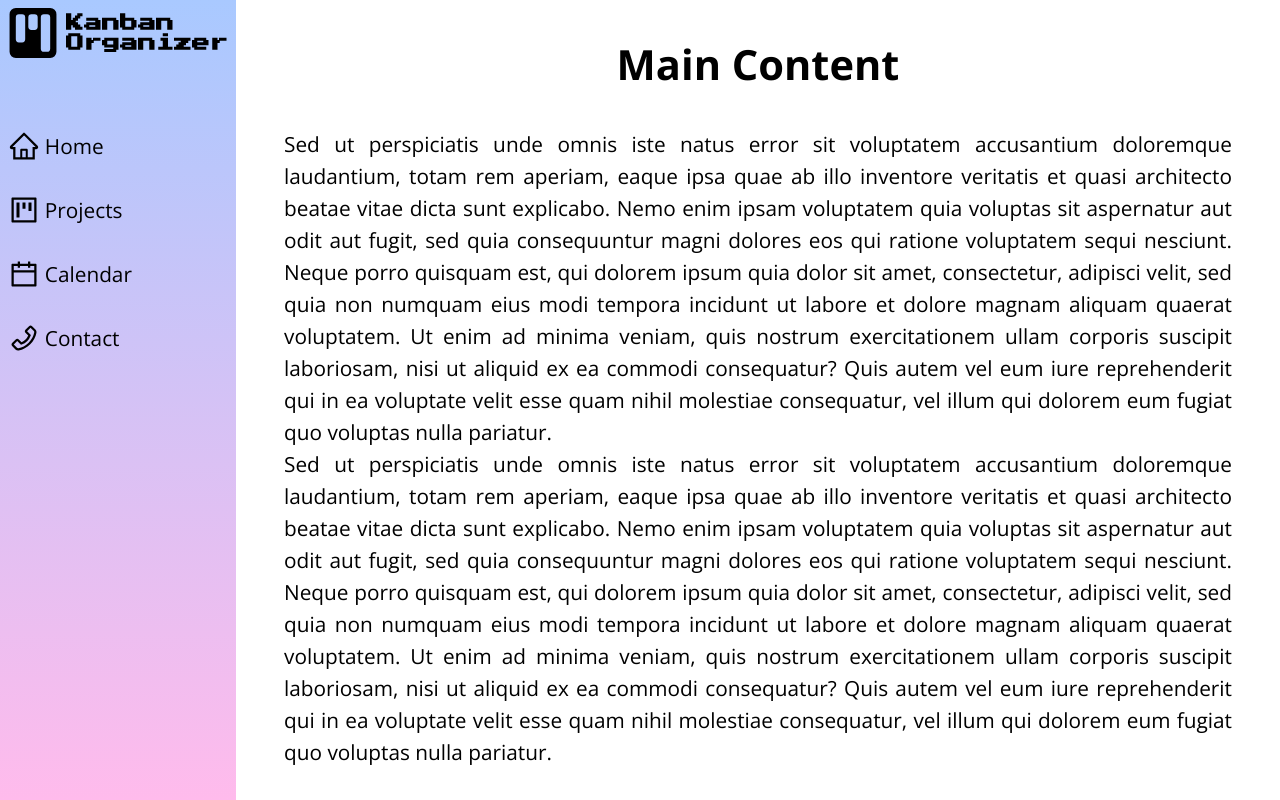
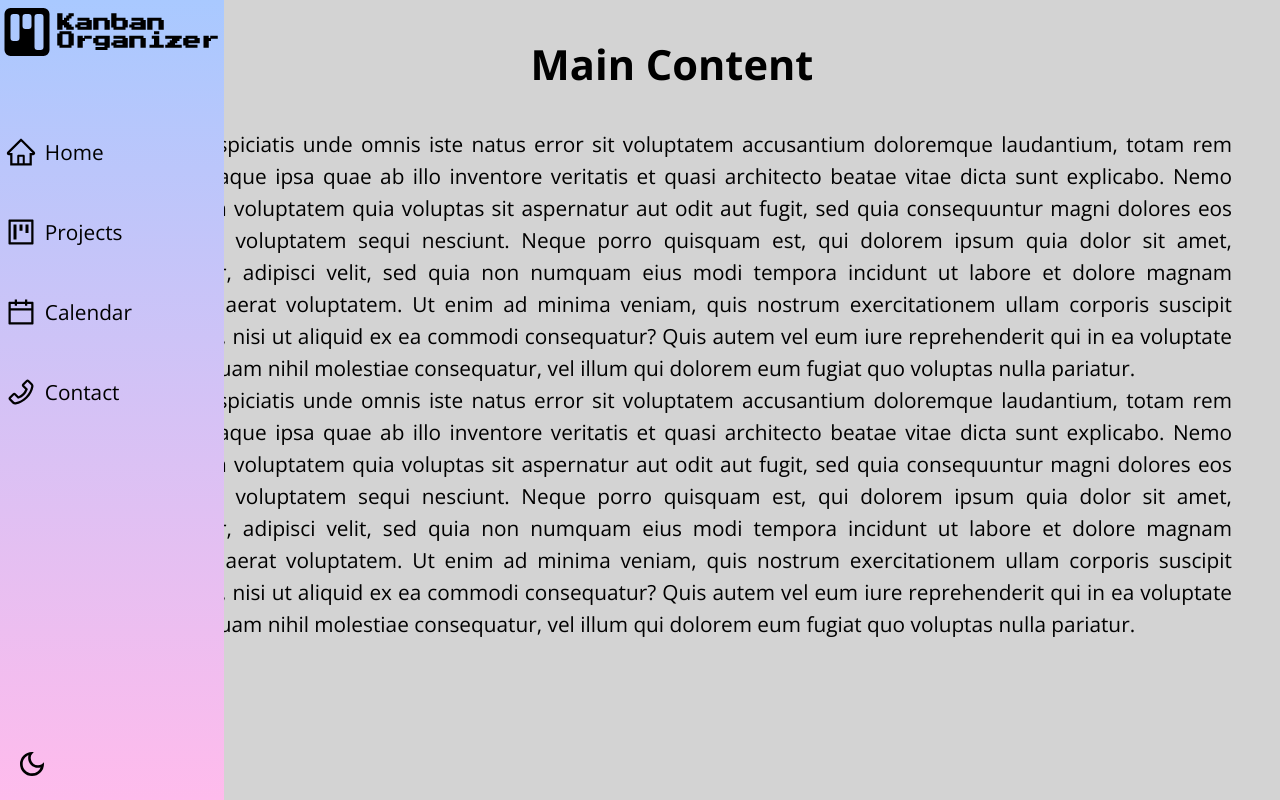
Before and after one commit to KaueFSoares/Kanban-Organizer, a React (Create React App) app in the folder files/kanban-organizer/: page / in a window 1280 px wide. Built offline with nearby package versions, Linux system fonts and the light colour scheme.

Commit message:
Desktop Navbar ready

```diff
--- a/files/kanban-organizer/src/App.js
+++ b/files/kanban-organizer/src/App.js
@@ -25,7 +25,7 @@ function App() {
 
           <NavBar />
 
-          <Routes>
+          <Routes id = "box">
 
             <Route path = "/" element = {<Home />} />
 
--- a/files/kanban-organizer/src/components/layout/navbar/NavBar.js
+++ b/files/kanban-organizer/src/components/layout/navbar/NavBar.js
@@ -1,11 +1,21 @@
 import { Link } from "react-router-dom"
+import { useState } from "react"
+
 import { AiOutlineHome, AiOutlinePhone, AiOutlineCalendar, AiOutlineProject } from "react-icons/ai"
 import { BsFillKanbanFill } from "react-icons/bs"
+import { MdOutlineDarkMode, MdOutlineLightMode } from "react-icons/md"
 
 import "./navbar.sass"
 
 
 function NavBar() {
+
+    const [darkMode, setDarkMode] = useState(false)
+
+    function themeChange(){
+        setDarkMode(!darkMode)
+    }
+
     return (
         <aside id="aside">
             <div id="logo-container">
@@ -24,33 +34,44 @@ function NavBar() {
                 <ul id="button-list">
                     <li className="buttons">
                         <Link className="link" to="/">
-                            <AiOutlineHome className="btn-icon"/>
+                            <AiOutlineHome className="btn-icon" />
                             <p>Home</p>
                         </Link>
                     </li>
 
                     <li className="buttons">
                         <Link className="link" to="/projects">
-                            <AiOutlineProject className="btn-icon"/>
+                            <AiOutlineProject className="btn-icon" />
                             <p>Projects</p>
                         </Link>
                     </li>
 
                     <li className="buttons">
                         <Link className="link" to="/calendar">
-                            <AiOutlineCalendar className="btn-icon"/>
+                            <AiOutlineCalendar className="btn-icon" />
                             <p>Calendar</p>
                         </Link>
                     </li>
 
                     <li className="buttons">
                         <Link className="link" to="/contact">
-                            <AiOutlinePhone className="btn-icon"/>
+                            <AiOutlinePhone className="btn-icon" />
                             <p>Contact</p>
                         </Link>
                     </li>
                 </ul>
             </nav>
+
+            <div id="theme-changer-box">
+                <button
+                    id="theme-button"
+                    onClick={themeChange}
+                >
+                    <p>
+                        {darkMode ? (<MdOutlineLightMode />) : (<MdOutlineDarkMode />)}
+                    </p>
+                </button>
+            </div>
         </aside>
     )
 }
--- /dev/null
+++ b/files/kanban-organizer/src/components/layout/navbar/navbar copy.sass
@@ -0,0 +1,94 @@
+@use "../../../styles/variables"
+
+
+#aside
+    width: 5rem
+    transition: width 300ms ease
+
+
+    #logo-container
+        display: flex
+        flex-direction: row
+        justify-content: center
+        align-items: center
+        padding: .5rem
+        line-height: 1.25rem
+        font-family: variables.$font-icon
+
+
+        #iconBox p
+            font-size: 3.125rem
+            color: black
+
+        #text
+            display: none
+            margin-left: 0.5rem
+            font-size: 1.125rem
+            color: black
+
+    nav
+        display: flex
+        flex-direction: column
+        margin-top: 3rem
+        font-family: variables.$font-main
+
+
+
+        ul
+            display: flex
+            flex-direction: column
+            list-style: none
+            text-decoration: none
+
+
+
+            li
+                display: flex
+                flex-direction: row
+                padding: 1rem 0
+                margin: auto
+                text-decoration: none
+                justify-content: center
+                align-items: center
+
+                .link
+                    display: flex
+                    flex-direction: row
+                    color: black
+                    text-decoration: none
+                    justify-content: center
+                    align-items: center
+
+
+                    p
+                        display: none
+                        font-size: 1.3rem
+                        margin-left: 0.3rem
+
+                    .btn-icon
+                        font-size: 2rem
+
+
+    &:hover
+        witdh: 20rem
+
+        #logo-container
+
+
+            #text
+                display: block
+
+        nav
+
+            ul
+
+                li
+                    justify-content: left
+                    margin: 0
+                    padding-left: .5rem
+
+                    .link
+                        justify-content: left
+
+                        p
+                            display: block
--- a/files/kanban-organizer/src/components/layout/navbar/navbar.sass
+++ b/files/kanban-organizer/src/components/layout/navbar/navbar.sass
@@ -1,92 +1,139 @@
 @use "../../../styles/variables"
 
-
 #aside
+    /* the nav bar witdh has been defined as 4rem by the margin on the app page */
+    position: fixed
+    display: flex
+    flex-direction: column
+    margin: 0
+    background: variables.$bg-color-general-gradient
+    width: 4rem
+    height: 100vh
+    transition: width 200ms ease
+    color: black
 
 
-
+    /* fixing logo position */
     #logo-container
+        margin: 0
+        width: 100%
         display: flex
         flex-direction: row
+        align-items: center
         justify-content: center
-        align-items: center
-        padding: .5rem
-        line-height: 1.25rem
+        margin-bottom: 3rem
         font-family: variables.$font-icon
 
+        #iconBox
+            width: 100%
+            height: 4rem
+            display: flex
+            justify-content: center
+            align-items: center
 
-        #iconBox p
-            font-size: 3.125rem
-            color: black
 
-        #text
+            p
+                font-size: 3rem
+
+        #textBox
             display: none
-            margin-left: 0.5rem
-            font-size: 1.125rem
-            color: black
+
+    /* fixing buttons positon */
 
     nav
         display: flex
         flex-direction: column
-        margin-top: 3rem
         font-family: variables.$font-main
-
-
+        width: 100%
 
         ul
             display: flex
             flex-direction: column
             list-style: none
-            text-decoration: none
 
-
-
-            li
+            .buttons
                 display: flex
                 flex-direction: row
                 padding: 1rem 0
-                margin: auto
-                text-decoration: none
+                margin: .5rem 0
                 justify-content: center
                 align-items: center
+                text-decoration: none
 
                 .link
                     display: flex
                     flex-direction: row
-                    color: black
                     text-decoration: none
-                    justify-content: center
                     align-items: center
 
 
                     p
                         display: none
+                        margin-left: .5rem
+                        color: black
                         font-size: 1.3rem
-                        margin-left: 0.3rem
 
                     .btn-icon
                         font-size: 2rem
+                        color: black
+
+    #theme-changer-box
+        margin-top: auto
+        width: 4rem
+        display: flex
+        align-items: center
+        justify-content: center
+        height: 4rem
+
+        #theme-button
+            border: none
+            background-color: transparent
+
+            p
+                font-size: 2rem
+                cursor: pointer
 
 
-    &:hover
-
-        #logo-container
 
 
-            #text
-                display: block
+    /* --- ON HOVER --- */
+    &:hover
+        width: 14rem
+        justify-content: left
 
+        /* logo on hover */
+        #logo-container
+            justify-content: left
+
+            #iconBox
+
+
+            #textBox
+                display: flex
+                justify-content: left
+                align-items: center
+                margin-left: 0.2rem
+                font-size: .75rem
+                margin-right: .3rem
+
+
+        /* buttons on hover */
         nav
+            justify-content: left
 
             ul
+                justify-content: left
 
-                li
+                .buttons
+                    display: flex
+                    flex-direction: row
                     justify-content: left
-                    margin: 0
-                    padding-left: .5rem
+                    margin-left: .3rem
 
                     .link
-                        justify-content: left
+                        display: flex
+                        flex-direction: row
+
 
                         p
-                            display: block
+                            display: flex
--- a/files/kanban-organizer/src/components/pages/home/home.sass
+++ b/files/kanban-organizer/src/components/pages/home/home.sass
@@ -1,12 +1,15 @@
 @use "../../../styles/variables"
 
 #home-container
-    background-color: white
+    background-color: lightgray
     padding: 3rem
     font-size: 1.3rem
     line-height: 2rem
     text-align: justify
     font-family: variables.$font-main
+    margin-left: 4rem
+    min-height: 100vh
+    width: 100%
 
 
     h1
--- a/files/kanban-organizer/src/styles/app.sass
+++ b/files/kanban-organizer/src/styles/app.sass
@@ -2,6 +2,6 @@
 
 #App
     background-image: variables.$bg-color-general-gradient
-    height: 100vh
-    width: 100vw
+    min-height: 100vh
+    max-width: 100vw
     display: flex
```
